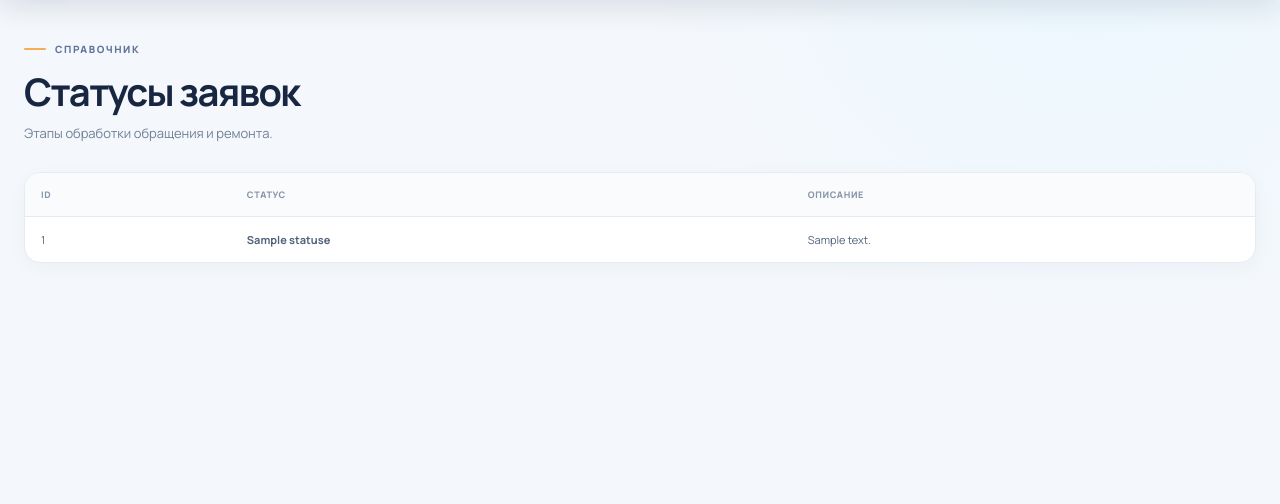
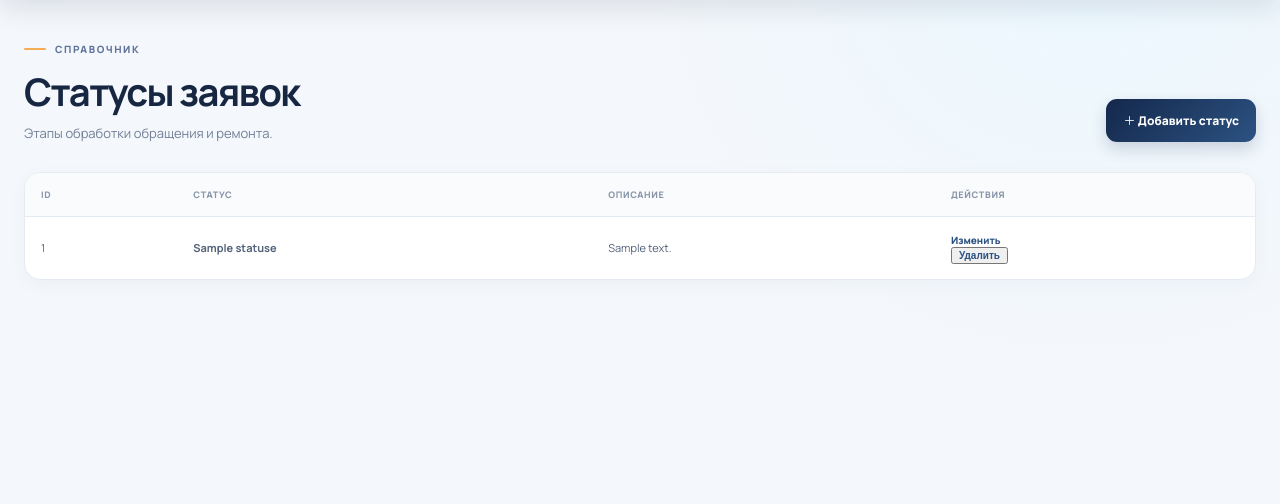
Before and after one commit to RShukrona/UchPrak2026, a Flask app: page /statuses in a window 1280 px wide. Shown: the part 78-582 px from the top of the page. Run offline with Flask 3, Linux system fonts and the light colour scheme; the visitor is signed in with stand-in values (Sample User, id 1); a database or web service that is not in the repository returns one stand-in record (values such as "Sample title"); some libraries are stand-ins or nearby versions.

Commit message:
Подключить действия управления в списках

```diff
--- a/templates/statuses.html
+++ b/templates/statuses.html
@@ -1,4 +1,4 @@
 {% extends "base.html" %}
 {% block title %}Статусы — СК Держава{% endblock %}
-{% block content %}<div class="page-heading"><div><div class="eyebrow"><span class="eyebrow-line"></span> СПРАВОЧНИК</div><h1>Статусы заявок</h1><p class="muted">Этапы обработки обращения и ремонта.</p></div></div>
-<div class="table-card table-scroll"><table><thead><tr><th>ID</th><th>Статус</th><th>Описание</th></tr></thead><tbody>{% for s in rows %}<tr><td>{{ s.id }}</td><td><strong>{{ s.name }}</strong></td><td>{{ s.description or '—' }}</td></tr>{% else %}<tr><td colspan="3" class="empty-cell">Статусы не найдены.</td></tr>{% endfor %}</tbody></table></div>{% endblock %}
+{% block content %}<div class="page-heading"><div><div class="eyebrow"><span class="eyebrow-line"></span> СПРАВОЧНИК</div><h1>Статусы заявок</h1><p class="muted">Этапы обработки обращения и ремонта.</p></div><a class="button button-primary" href="{{ url_for('status_add') }}">＋ Добавить статус</a></div>
+<div class="table-card table-scroll"><table><thead><tr><th>ID</th><th>Статус</th><th>Описание</th><th>Действия</th></tr></thead><tbody>{% for s in rows %}<tr><td>{{ s.id }}</td><td><strong>{{ s.name }}</strong></td><td>{{ s.description or '—' }}</td><td><a class="table-link" href="{{ url_for('status_edit', item_id=s.id) }}">Изменить</a><form method="post" action="{{ url_for('status_delete', item_id=s.id) }}"><input type="hidden" name="csrf_token" value="{{ csrf_token() }}"><button class="table-link danger-link" type="submit">Удалить</button></form></td></tr>{% else %}<tr><td colspan="4" class="empty-cell">Статусы не найдены.</td></tr>{% endfor %}</tbody></table></div>{% endblock %}
```
